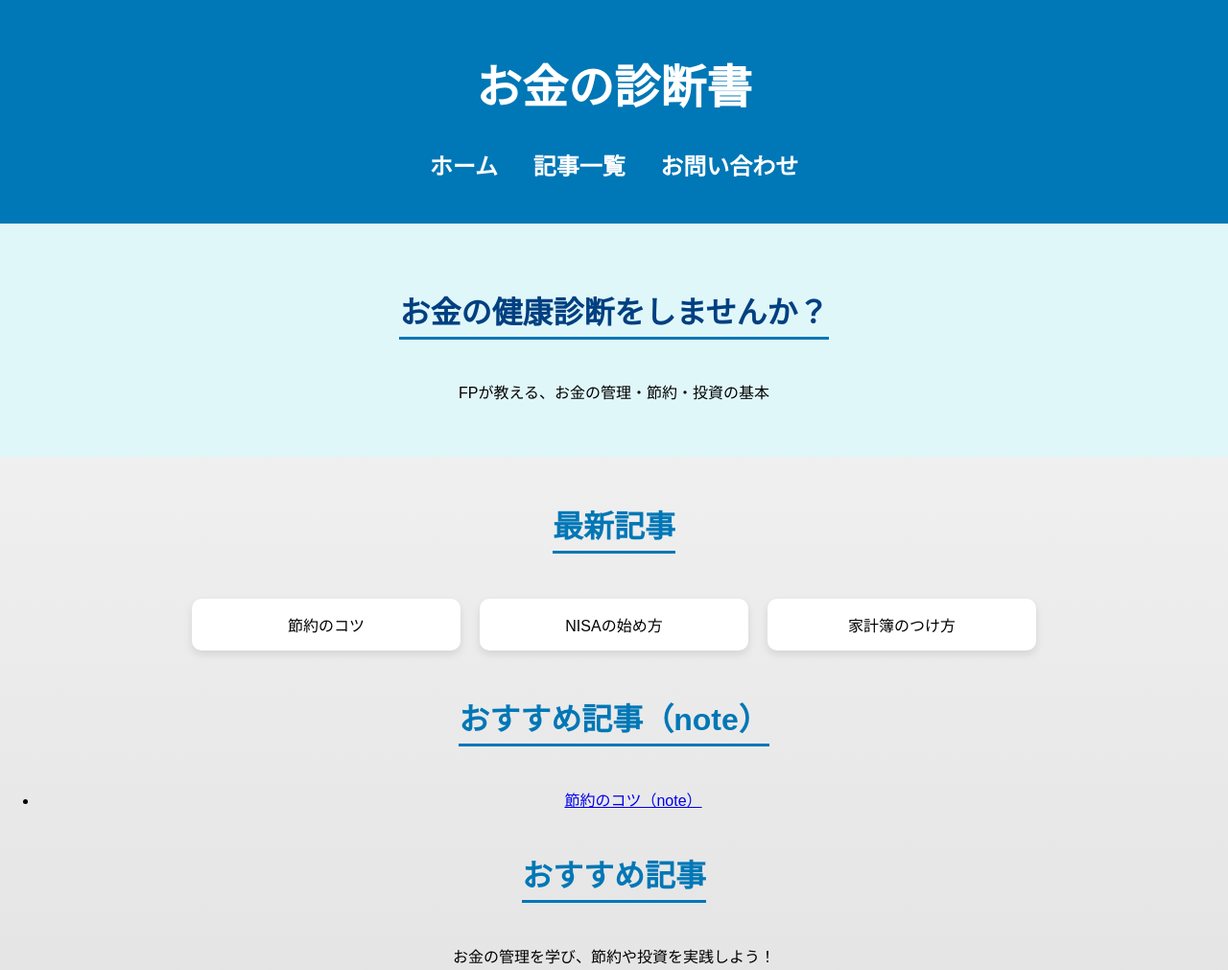
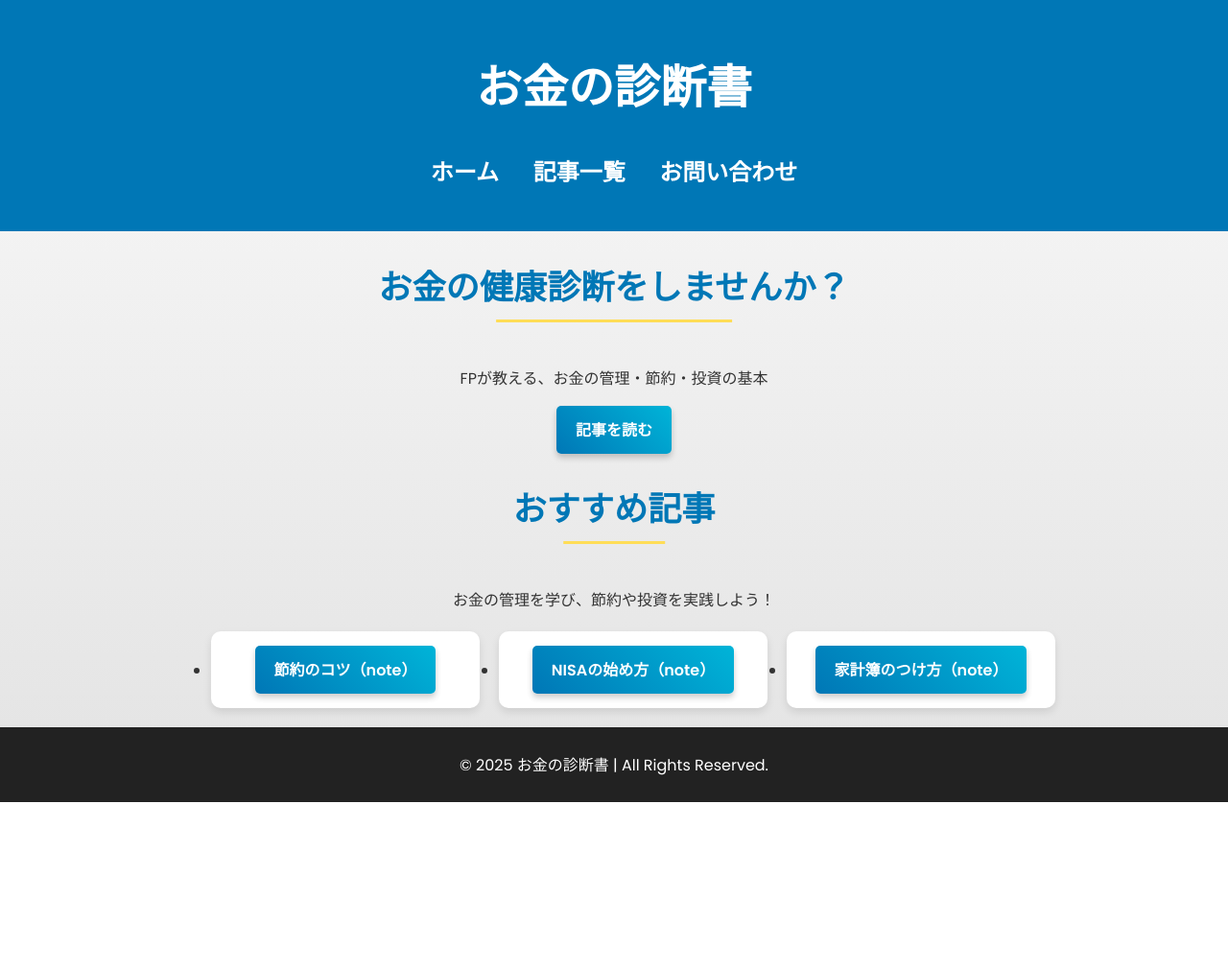
Before and after one commit to kurashiwo/money-check, a plain HTML site: page index.html in a window 1280 px wide. Shown: the top 1011 px of the page at 96% size. After the commit the page ends 836 px from the top, so only its background shows below. Drawn offline with Linux system fonts and the light colour scheme.

Commit message:
Add files via upload

```diff
--- a/index.html
+++ b/index.html
@@ -3,10 +3,11 @@
 <head>
     <meta charset="UTF-8">
     <meta name="viewport" content="width=device-width, initial-scale=1.0">
-    <title>お金の診断書</title>
+    <title>お金の診断書 - FPが教えるお金の健康診断</title>
     <link rel="stylesheet" href="style.css">
 </head>
 <body>
+    <!-- ヘッダー（ナビゲーション） -->
     <header>
         <h1>お金の診断書</h1>
         <nav>
@@ -16,38 +17,35 @@
                 <li><a href="contact.html">お問い合わせ</a></li>
             </ul>
         </nav>
-
     </header>
 
+    <!-- メインコンテンツ -->
     <main>
-        <section id="hero">
+        <section id="hero" class="fade-in">
             <h2>お金の健康診断をしませんか？</h2>
             <p>FPが教える、お金の管理・節約・投資の基本</p>
+            <a href="articles.html" class="button">記事を読む</a>
         </section>
 
-        <section id="articles">
-            <h2>最新記事</h2>
-            <div class="article-list">
-                <div class="article">節約のコツ</div>
-                <div class="article">NISAの始め方</div>
-                <div class="article">家計簿のつけ方</div>
-            </div>
-        </section>
+        <!-- おすすめ記事 -->
         <section id="note-articles">
-            <h2>おすすめ記事（note）</h2>
-            <ul>
-                <li><a href="https://note.com/vast_rabbit3865/n/n77caa9900b9f" target="_blank">節約のコツ（note）</a></li>
+            <h2 class="fade-in">おすすめ記事</h2>
+            <p class="fade-in">お金の管理を学び、節約や投資を実践しよう！</p>
+
+            <ul class="article-list">
+                <li class="article fade-in"><a href="https://note.com/vast_rabbit3865/n/n77caa9900b9f" class="button" target="_blank">節約のコツ（note）</a></li>
+                <li class="article fade-in"><a href="https://note.com/vast_rabbit3865/n/nisa-start" class="button" target="_blank">NISAの始め方（note）</a></li>
+                <li class="article fade-in"><a href="https://note.com/vast_rabbit3865/n/budgeting" class="button" target="_blank">家計簿のつけ方（note）</a></li>
             </ul>
         </section>
-        <h2 class="fade-in">おすすめ記事</h2>
-<p class="fade-in">お金の管理を学び、節約や投資を実践しよう！</p>
-
     </main>
 
+    <!-- フッター -->
     <footer>
         <p>&copy; 2025 お金の診断書 | All Rights Reserved.</p>
     </footer>
+
+    <!-- JavaScriptの読み込み -->
     <script src="script.js"></script>
-
 </body>
 </html>
--- a/style.css
+++ b/style.css
@@ -1,80 +1,17 @@
-/* サイト全体の設定 */
-body {
-    font-family: Arial, sans-serif;
-    margin: 0;
-    padding: 0;
-    text-align: center;
-}
-
-/* ヘッダー（上の青い部分） */
-header {
-    background: #004080;
-    color: white;
-    padding: 20px;
-}
-
-/* ナビゲーションメニュー */
-nav ul {
-    list-style: none;
-    padding: 0;
-}
-
-nav ul li {
-    display: inline;
-    margin: 0 15px;
-}
-
-nav ul li a {
-    color: white;
-    text-decoration: none;
-}
-
-/* メインビジュアル */
-#hero {
-    background: #e0f7fa;
-    padding: 40px;
-}
-
-#hero h2 {
-    color: #004080;
-}
-
-/* 記事リスト */
-#articles {
-    padding: 20px;
-}
-
-.article-list {
-    display: flex;
-    justify-content: center;
-    gap: 20px;
-}
-
-.article {
-    background: #f0f0f0;
-    padding: 10px;
-    width: 150px;
-    border-radius: 5px;
-}
-
-/* フッター */
-footer {
-    background: #222;
-    color: white;
-    padding: 10px;
-}
-/* サイト全体のフォントを変更（Google Fonts） */
+/* Google Fonts を適用 */
 @import url('https://fonts.googleapis.com/css2?family=Poppins:wght@300;400;600&display=swap');
 
+/* サイト全体のデザイン */
 body {
     font-family: 'Poppins', sans-serif;
     margin: 0;
     padding: 0;
+    background: linear-gradient(to bottom, #f9f9f9, #e3e3e3);
+    color: #333;
     text-align: center;
-    background: linear-gradient(to bottom, #f9f9f9, #e3e3e3); /* グラデーション */
 }
 
-/* ヘッダー（上のバー） */
+/* ヘッダー（ナビゲーションバー） */
 header {
     background: #0077b6;
     color: white;
@@ -109,10 +46,24 @@ nav ul li a:hover {
 /* メインコンテンツ（見出しデザイン） */
 h2 {
     color: #0077b6;
-    font-size: 2em;
-    border-bottom: 3px solid #0077b6;
+    font-size: 2.2em;
+    font-weight: bold;
+    text-transform: uppercase;
+    position: relative;
     display: inline-block;
-    padding-bottom: 5px;
+    padding-bottom: 10px;
+}
+
+h2::after {
+    content: "";
+    display: block;
+    width: 50%;
+    height: 3px;
+    background: #ffdd57;
+    position: absolute;
+    bottom: 0;
+    left: 50%;
+    transform: translateX(-50%);
 }
 
 /* 記事リストをカード風に */
@@ -140,18 +91,21 @@ h2 {
 /* ボタンのデザイン */
 .button {
     display: inline-block;
-    padding: 10px 20px;
-    background: #0077b6;
+    padding: 12px 20px;
+    background: linear-gradient(45deg, #0077b6, #00b4d8);
     color: white;
     text-decoration: none;
     border-radius: 5px;
     font-weight: bold;
-    transition: 0.3s;
+    box-shadow: 0px 4px 6px rgba(0, 0, 0, 0.2);
+    transition: all 0.3s ease-in-out;
 }
 
 .button:hover {
-    background: #ffdd57;
+    background: linear-gradient(45deg, #ffdd57, #ff8800);
     color: #333;
+    transform: scale(1.1);
+    box-shadow: 0px 6px 10px rgba(0, 0, 0, 0.3);
 }
 
 /* フッター */
@@ -161,29 +115,12 @@ footer {
     padding: 10px;
     margin-top: 20px;
 }
-<a href="index.html" class="button">← ホームへ戻る</a>
-/* ボタンのアニメーション */
-.button {
-    display: inline-block;
-    padding: 12px 20px;
-    background: #0077b6;
-    color: white;
-    text-decoration: none;
-    border-radius: 5px;
-    font-weight: bold;
-    transition: 0.3s ease-in-out;
-}
 
-.button:hover {
-    background: #ffdd57;
-    color: #333;
-    transform: scale(1.1);
-}
 /* スクロールで要素がフェードイン */
 .fade-in {
     opacity: 0;
-    transform: translateY(30px);
-    transition: opacity 0.8s ease-out, transform 0.8s ease-out;
+    transform: translateY(50px);
+    transition: opacity 1s ease-out, transform 1s ease-out;
 }
 
 .fade-in.active {
```
